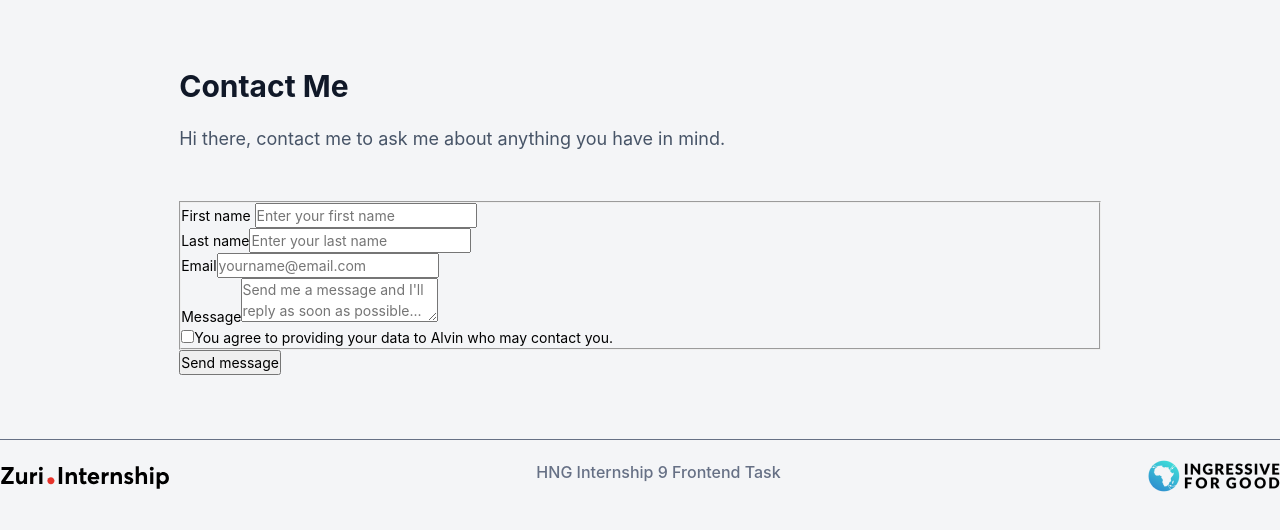
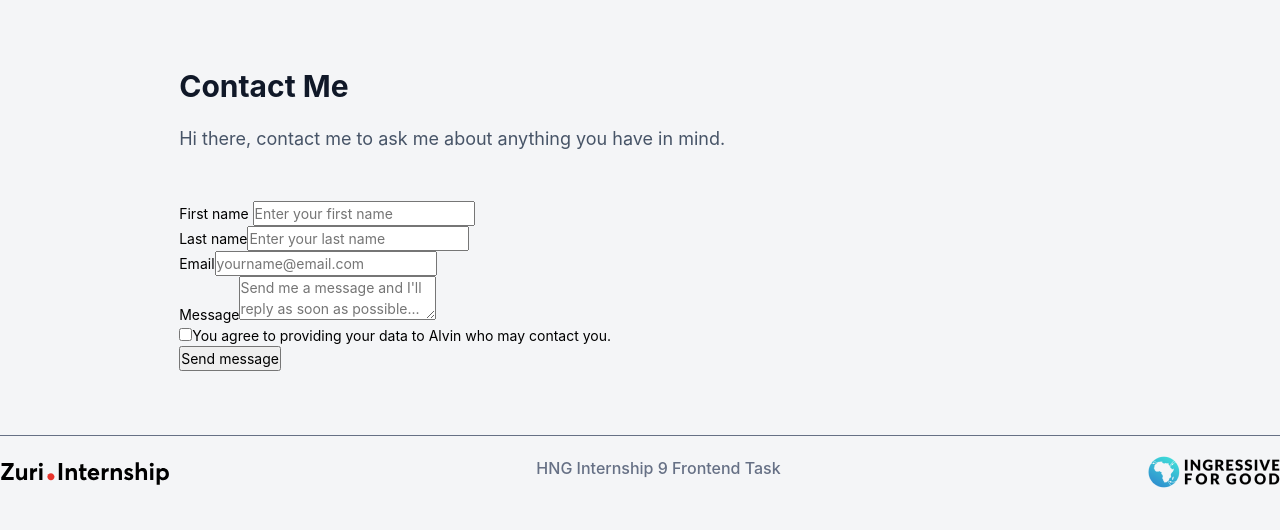
Before and after one commit to alvyynm/linktreeclone, a React (Create React App) app: page /contact in a window 1280 px wide. Shown: the top 530 px of the page. Built offline with nearby package versions, Linux system fonts and the light colour scheme.

Commit message:
style: remove fieldset border

```diff
--- a/src/components/Contact.css
+++ b/src/components/Contact.css
@@ -19,3 +19,9 @@
   font-size: 18px;
   line-height: 28px;
 }
+
+/* FORM STYLING */
+
+fieldset {
+  border: none;
+}
```
